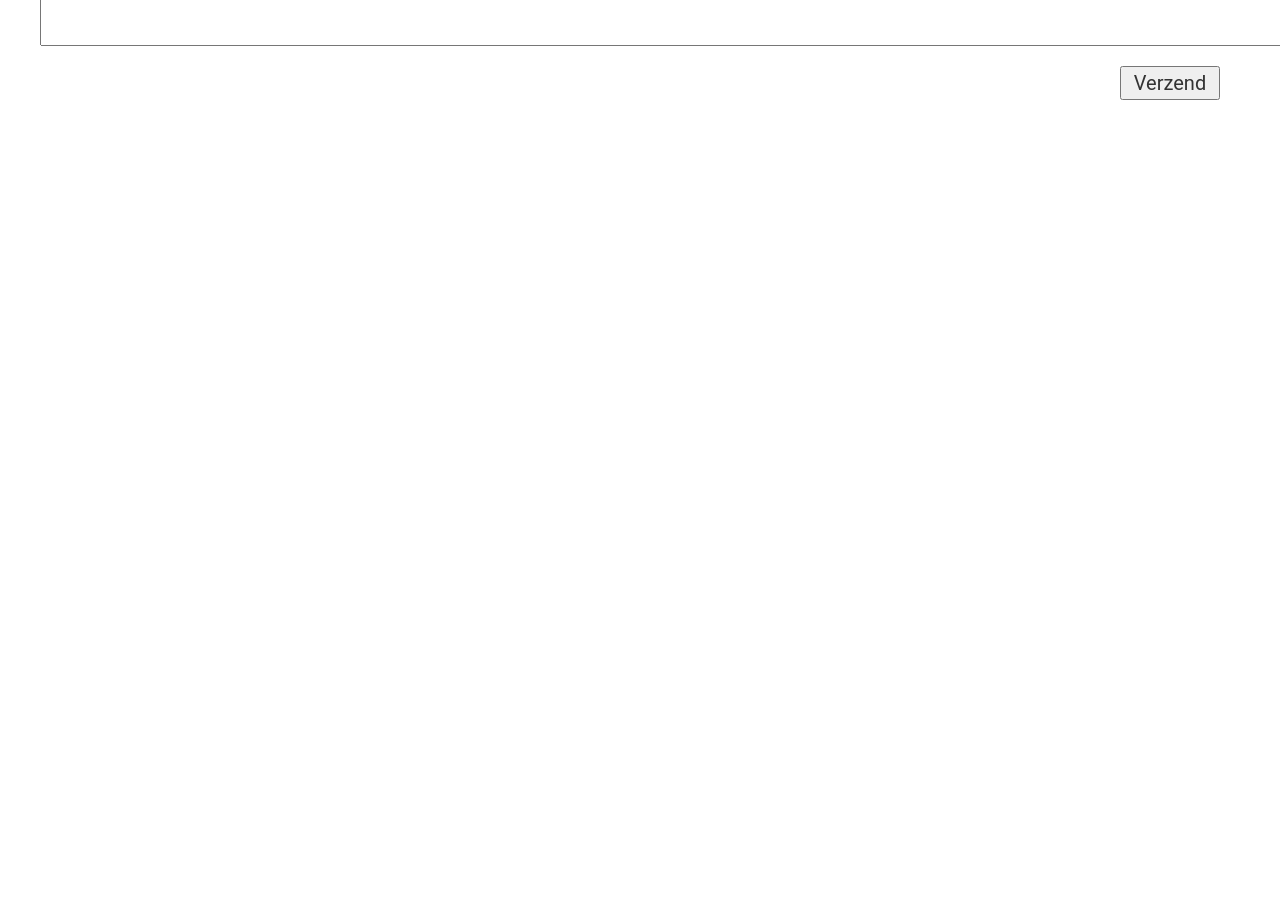
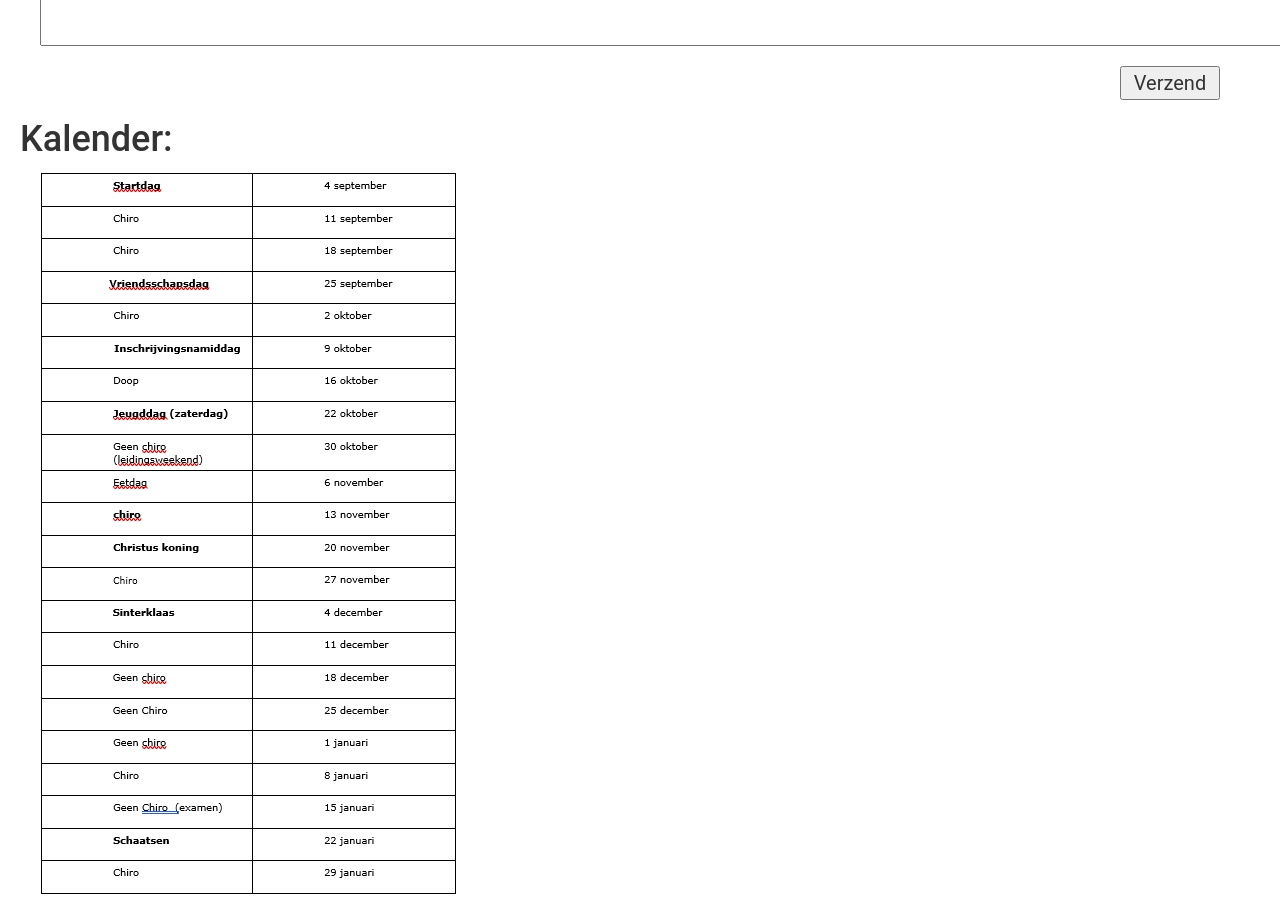
Before and after one commit to ChiroKerkhoven/ChiroKerkhoven.github.io, an Angular app: page / in a window 1280 px wide. Shown: the part 5420-6317 px from the top of the page. Before the commit the page ends 5520 px from the top, so only its background shows below. Built offline with nearby package versions, Linux system fonts and the light colour scheme.

Commit message:
added kalender

```diff
--- a/src/app/app.component.css
+++ b/src/app/app.component.css
@@ -130,3 +130,12 @@ form button{
     justify-content: end;
     margin-right: 3em;
 }
+
+.kalenderWrapper {
+    margin-left: 1em;
+    font-size: 20px;
+}
+
+.kalenderContent {
+    margin-left: 1em;
+}
--- a/src/app/app.component.html
+++ b/src/app/app.component.html
@@ -9,7 +9,7 @@
                     <li><a href="#evenementen">Evenementen</a></li>
                     <li><a href="#onzegroepen">Onze Groepen</a></li>
                     <li><a href="#contact">Contact</a></li>
-                    <li><a href="#">Kalender</a></li>
+                    <li><a href="#kalender">Kalender</a></li>
                 </ul>
             </div>
         </div>
@@ -161,5 +161,12 @@
                 </div>
             </form>
         </div>
+        <div class="kalenderWrapper">
+            <div  id="kalender"></div>
+            <h1>Kalender:</h1>
+            <div class="kalenderContent">
+                <img src="../assets/images/kalender2022.png" alt="">
+            </div>
+        </div>
     </div>
 </body>
```
Also changed, not shown: src/assets/images/kalender2022.png (added), 4 other files (tests, documents, lock files or other folders). Lines whose indentation alone changed are shown as unchanged.
